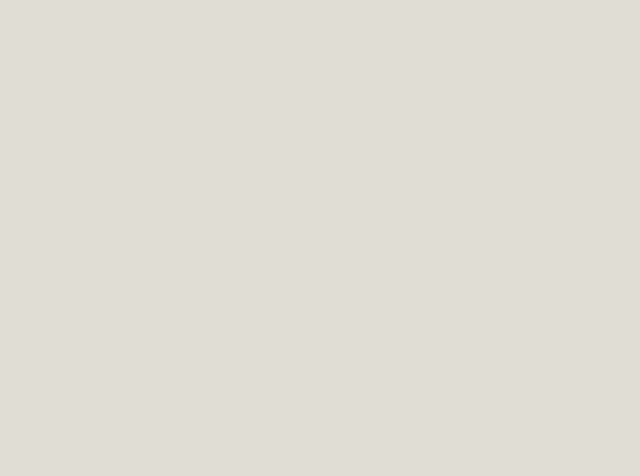
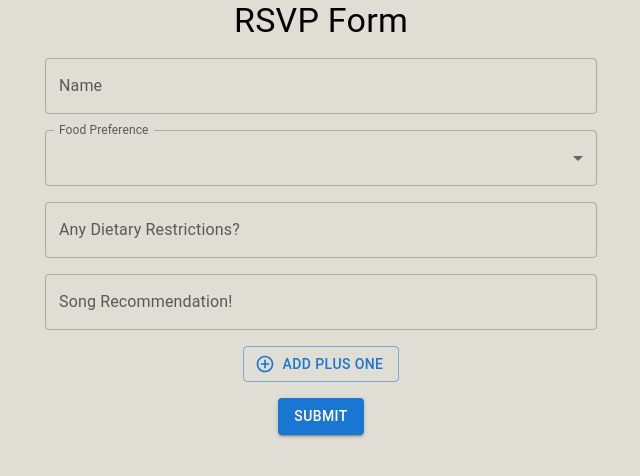
Before and after one commit to dwilliams27/wedding-ui, a React (Create React App) app: page /rsvp in a window 1280 px wide. Before the commit this address had no page. Shown: the top 476 px of the page, without its empty margins (319-959 px from the left). Built offline with nearby package versions, Linux system fonts and the light colour scheme; a web font is replaced by a local one.

Commit message:
rsvp form near done; add new pages

```diff
--- a/src/App.tsx
+++ b/src/App.tsx
@@ -4,6 +4,8 @@ import MainPage from './components/MainPage';
 import OurStory from './components/OurStory';
 import Venue from './components/Venue';
 import AdditionalDetails from './components/AdditionalDetails';
+import RsvpForm from './components/RSVP';
+import Travel from './components/Travel';
 
 function App() {
   return (
@@ -14,6 +16,8 @@ function App() {
           <Route path="/our-story" element={<OurStory />} />
           <Route path="/venue" element={<Venue />} />
           <Route path="/additional-details" element={<AdditionalDetails />} />
+          <Route path="/rsvp" element={<RsvpForm />} />
+          <Route path="/travel" element={<Travel />} />
         </Routes>
       </Router>
     </div>
--- /dev/null
+++ b/src/components/RSVP.tsx
@@ -0,0 +1,184 @@
+import React, { useState } from 'react';
+import { Button, TextField, MenuItem, FormControl, InputLabel, Select, FormHelperText, Box, Typography, Container, Grid } from '@mui/material';
+import Checkbox from '@mui/material/Checkbox';
+import AddCircleOutlineIcon from '@mui/icons-material/AddCircleOutline';
+import RemoveCircleOutlineIcon from '@mui/icons-material/RemoveCircleOutline';
+
+interface FormValues {
+  name: string;
+  songRec: string;
+  foodPreference: string;
+  dietaryRestrictions?: string;
+
+  guestName: string;
+  guestFoodPreference: string;
+  guestDietaryRestrictions: string;
+}
+
+interface FormErrors {
+  name: string;
+  foodPreference: string;
+}
+
+const initialFormValues: FormValues = {
+  name: '',
+  songRec: '',
+  foodPreference: 'none',
+  dietaryRestrictions: '',
+  guestName: '',
+  guestFoodPreference: 'none',
+  guestDietaryRestrictions: ''
+};
+
+const initialErrorValues: FormErrors = {
+  name: '',
+  foodPreference: '',
+};
+
+const RsvpForm: React.FC = () => {
+  const [formValues, setFormValues] = useState<FormValues>(initialFormValues);
+  const [formErrors, setFormErrors] = useState<FormErrors>(initialErrorValues);
+  const [showGuestFields, setShowGuestFields] = useState(false);
+
+  const validate = (fieldValues = formValues) => {
+    let temp = { ...formErrors };
+
+    if ('name' in fieldValues)
+      temp.name = fieldValues.name ? "" : "This field is required.";
+    if ('foodPreference' in fieldValues)
+      temp.foodPreference = fieldValues.foodPreference ? "" : "This field is required.";
+
+    setFormErrors({
+      ...temp
+    });
+
+    if (fieldValues === formValues)
+      return Object.values(temp).every(x => x === "");
+  };
+
+  const handleInputChange = (e: React.ChangeEvent<HTMLInputElement>) => {
+    const { name, value } = e.target;
+    const updatedValues = { ...formValues, [name]: value };
+    setFormValues(updatedValues);
+  };
+
+  const handleSubmit = (e: React.FormEvent<HTMLFormElement>) => {
+    e.preventDefault();
+    if (validate()) {
+      // Submit form
+      console.log(formValues);
+      // Reset form
+      setFormValues(initialFormValues);
+    }
+  };
+
+  const handleAddGuest = () => {
+    setShowGuestFields(!showGuestFields);
+  };
+
+  return (
+    <Container maxWidth="sm">
+      <Typography variant="h4" sx={{ mb: 2 }}>
+        RSVP Form
+      </Typography>
+      <Box
+        component="form"
+        noValidate
+        autoComplete="off"
+        onSubmit={handleSubmit}
+        sx={{ '& .MuiTextField-root': { mb: 2, width: '100%' } }}
+      >
+        <TextField
+          label="Name"
+          variant="outlined"
+          name="name"
+          value={formValues.name}
+          onChange={handleInputChange}
+          error={!!formErrors.name}
+          helperText={formErrors.name}
+        />
+        <FormControl fullWidth error={!!formErrors.foodPreference} sx={{ mb: 2 }}>
+          <InputLabel>Food Preference</InputLabel>
+          <Select
+            label="Food Preference"
+            name="foodPreference"
+            value={formValues.foodPreference}
+            onChange={handleInputChange as any}
+            error={!!formErrors.foodPreference}
+          >
+            <MenuItem value="chicken">Parmesan Crusted Chicken</MenuItem>
+            <MenuItem value="salmon">Grilled Salmon</MenuItem>
+            <MenuItem value="vegetarian">Vegetarian</MenuItem>
+            <MenuItem sx={{display: 'none'}} value="none"></MenuItem>
+          </Select>
+          {formErrors.foodPreference && <FormHelperText>{formErrors.foodPreference}</FormHelperText>}
+        </FormControl>
+        <TextField
+          sx={{ mb: 2 }}
+          label="Any Dietary Restrictions?"
+          variant="outlined"
+          name="dietaryRestrictions"
+          value={formValues.dietaryRestrictions}
+          onChange={handleInputChange}
+        />
+        <TextField
+          sx={{ mb: 2 }}
+          label="Song Recommendation!"
+          variant="outlined"
+          name="songRec"
+          value={formValues.songRec}
+          onChange={handleInputChange}
+        />
+        <div style={{ display: 'flex', alignItems: 'center', justifyContent: 'center', gap: '10px', marginBottom: '16px' }}>
+          <Button
+            variant="outlined"
+            startIcon={showGuestFields ? <RemoveCircleOutlineIcon /> : <AddCircleOutlineIcon />}
+            onClick={handleAddGuest}
+          >
+            {showGuestFields ? "Remove Plus One" : "Add Plus One"}
+          </Button>
+        </div>
+        {showGuestFields && (
+          <Grid item xs={12} sx={{ mt:3 }}>
+            <TextField
+              fullWidth
+              label="Guest Name"
+              variant="outlined"
+              name="guestName"
+              onChange={handleInputChange}
+              value={formValues.guestName}
+            />
+            <FormControl fullWidth sx={{ mb: 2 }}>
+              <InputLabel>Guest Food Preference</InputLabel>
+              <Select
+                label="Guest Food Preference"
+                name="guestFoodPreference"
+                value={formValues.guestFoodPreference}
+                onChange={handleInputChange as any}
+              >
+                <MenuItem value="chicken">Parmesan Crusted Chicken</MenuItem>
+                <MenuItem value="salmon">Grilled Salmon</MenuItem>
+                <MenuItem value="vegetarian">Vegetarian</MenuItem>
+                <MenuItem sx={{display: 'none'}} value="none"></MenuItem>
+              </Select>
+            </FormControl>
+            <TextField
+              fullWidth
+              label="Guest Dietary Restrictions"
+              variant="outlined"
+              name="guestDietaryRestrictions"
+              onChange={handleInputChange}
+              value={formValues.guestDietaryRestrictions}
+            />
+          </Grid>
+        )}
+        <Button type="submit" variant="contained" color="primary">
+          Submit
+        </Button>
+
+      </Box>
+    </Container>
+  );
+};
+
+export default RsvpForm;
--- a/src/components/TopBar.tsx
+++ b/src/components/TopBar.tsx
@@ -13,6 +13,14 @@ import { Box } from '@mui/system';
 interface Props {
   children: React.ReactElement;
 }
+
+const routes = [
+  { text: 'Our Story', page: '/our-story'},
+  { text: 'Wedding & Events', page: '/venue' },
+  { text: 'Travel & Accommodations', page: '/additional-details' },
+  { text: 'FAQ & Dress Code', page: '/faq' },
+  { text: 'RSVP', page: '/rsvp' }
+];
 
 function HideOnScroll(props: Props) {
   const { children } = props;
@@ -153,7 +161,7 @@ export default function TopBar() {
             flexDirection: 'column',
             marginTop: '-1px'
           }}>
-            {[{ text: 'Our Story', page: '/our-story'}, { text: 'Venue', page: '/venue' }, { text: 'Hotels + Additional Details', page: '/additional-details' }].map((link, index) => (
+            {routes.map((link, index) => (
               <ListItem key={link.text} disablePadding>
                 <ListItemButton onClick={() => navigateTo(link.page)}>
                   <ThemeProvider theme={theme}>
--- /dev/null
+++ b/src/components/Travel.tsx
@@ -0,0 +1,61 @@
+import React from "react";
+import TopBar from "./TopBar";
+import { Box, Stack } from "@mui/system";
+import { Divider, Fade, Typography, ThemeProvider, createTheme } from "@mui/material";
+import { Fonts } from "../utils/Fonts";
+
+export default function Travel() {
+  const contentTheme = createTheme({
+    typography: {
+      fontFamily: [
+        'EB Garamond',
+        'serif',
+      ].join(','),
+    },
+  });
+
+  const theme = createTheme({
+    typography: {
+      fontFamily: Fonts.Cormorant,
+      fontSize: 35
+    },
+  });
+
+  return (
+    <React.Fragment>
+      <TopBar />
+      <Fade in={true} timeout={2000}>
+        <Stack sx={{
+          alignItems: 'center',
+          marginLeft: 'auto',
+          marginRight: 'auto',
+          position: 'relative',
+          width: '80vw'
+        }}>
+          <ThemeProvider theme={theme}>
+            <Typography sx={{ marginTop: '75px', color: '#05200a', zIndex: 1 }}>
+              THE MARKET AT GRELEN
+            </Typography>
+          </ThemeProvider>
+          <Box
+            // 1.044
+            component="img"
+            sx={{
+              width: '350px',
+              height: '365px',
+            }}
+            alt="Market at grelen"
+            src="/assets/market.jpeg"
+          />
+          <Divider flexItem sx={{ marginTop: '50px', marginBottom: '50px' }}/>
+          <ThemeProvider theme={contentTheme}>
+            <Typography sx={{ fontSize: '1.25rem' }}>
+              Ceremony and reception will be at <a href='https://www.themarketatgrelen.com/'>The Market at Grelen</a>, located in Somerset VA.
+            </Typography>
+          </ThemeProvider>
+          <Divider flexItem sx={{ marginTop: '50px', marginBottom: '50px' }}/>
+        </Stack>
+      </Fade>
+    </React.Fragment>
+  );
+}
```
